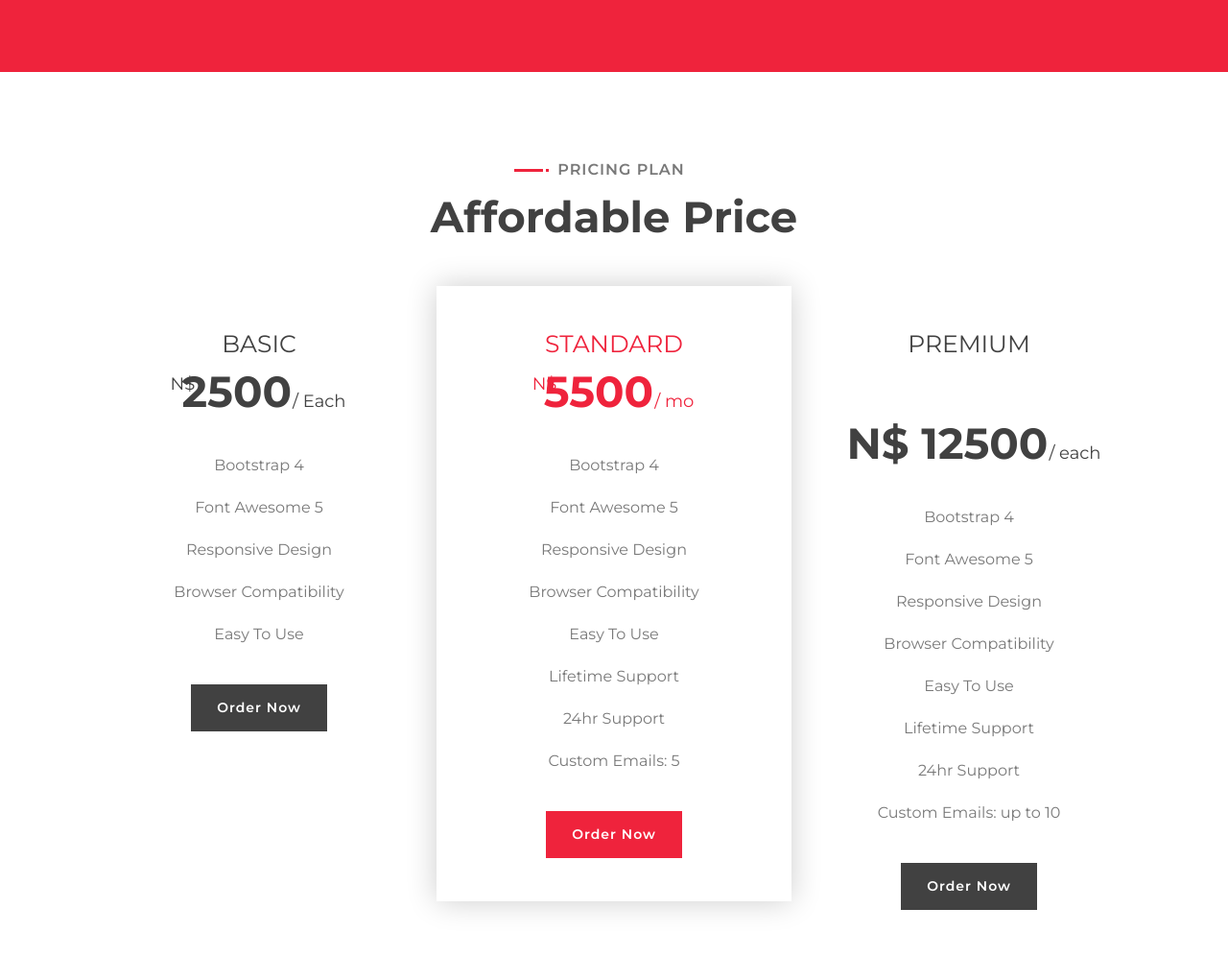
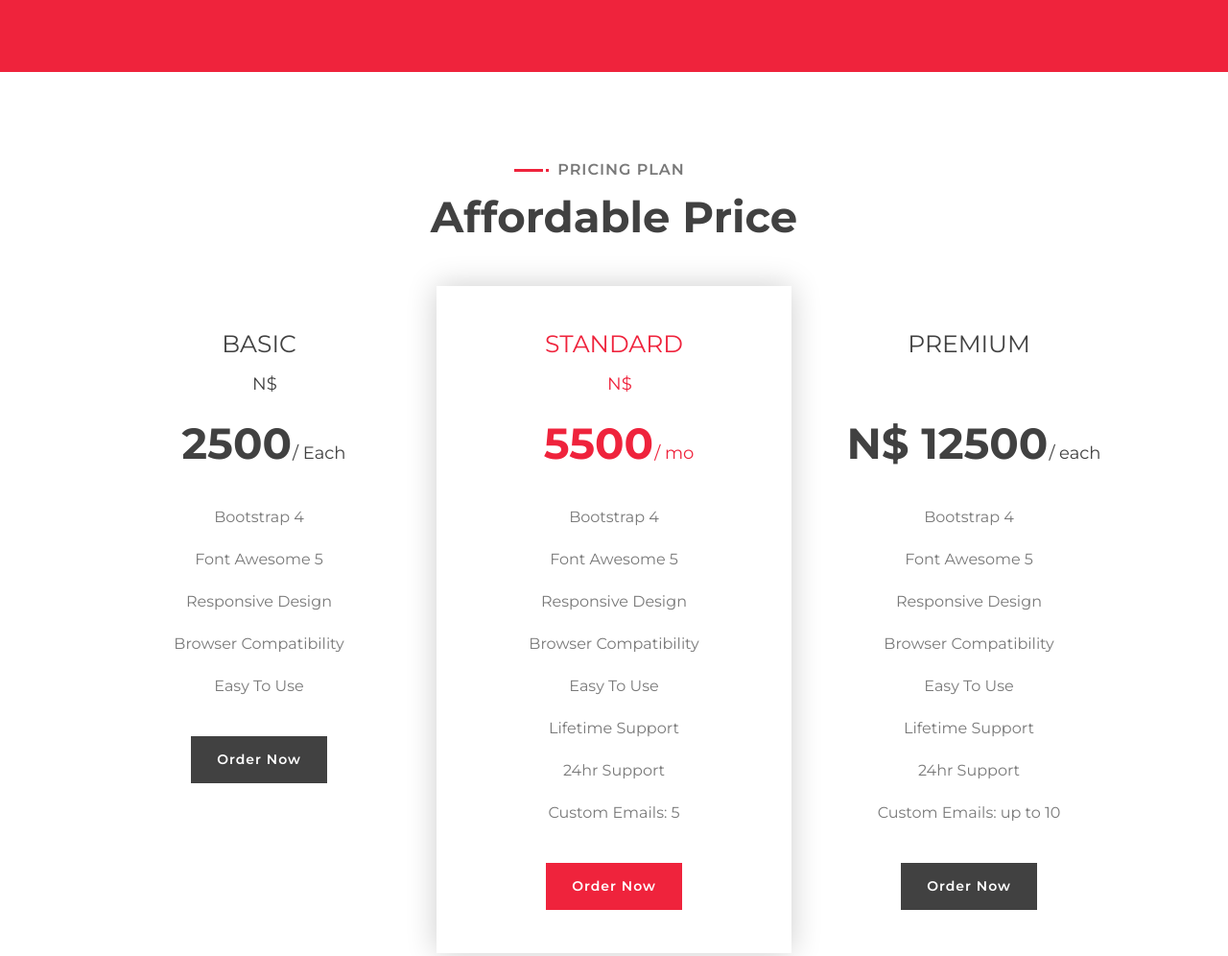
Before and after one commit to William-Kamberipa/William-kamberipa.github.io, a plain HTML site: page index.html in a window 1280 px wide. Shown: the part 4838-5834 px from the top of the page at 96% size. Drawn offline with nearby package versions, Linux system fonts and the light colour scheme.

Commit message:
Update index.html

```diff
--- a/index.html
+++ b/index.html
@@ -369,7 +369,7 @@ Referral Program: Earn special discounts by referring our services to others.
                                     <h2>Basic</h2>
                                 </div>
                                 <div class="price-prices">
-                                    <h2><small>N$</small>2500<span>/ Each</span></h2>
+                                    <h2><small>N$</small><br>2500<span>/ Each</span></h2>
                                 </div>
                             </div>
                             <div class="price-body">
@@ -397,7 +397,7 @@ Referral Program: Earn special discounts by referring our services to others.
                                     <h2>Standard</h2>
                                 </div>
                                 <div class="price-prices">
-                                    <h2><small>N$</small>5500<span>/ mo</span></h2>
+                                    <h2><small>N$</small><br>5500<span>/ mo</span></h2>
                                 </div>
                             </div>
                             <div class="price-body">
```
